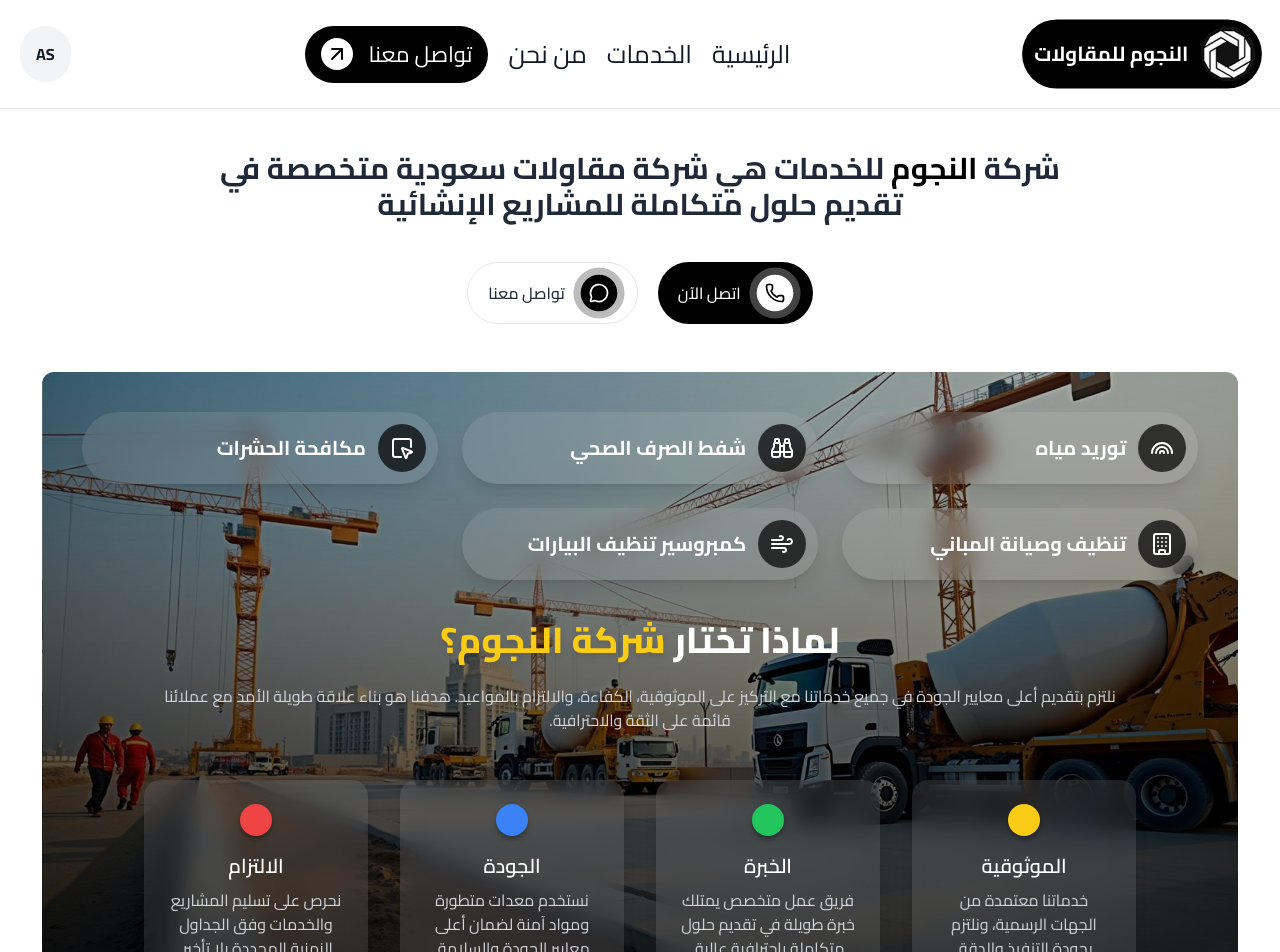
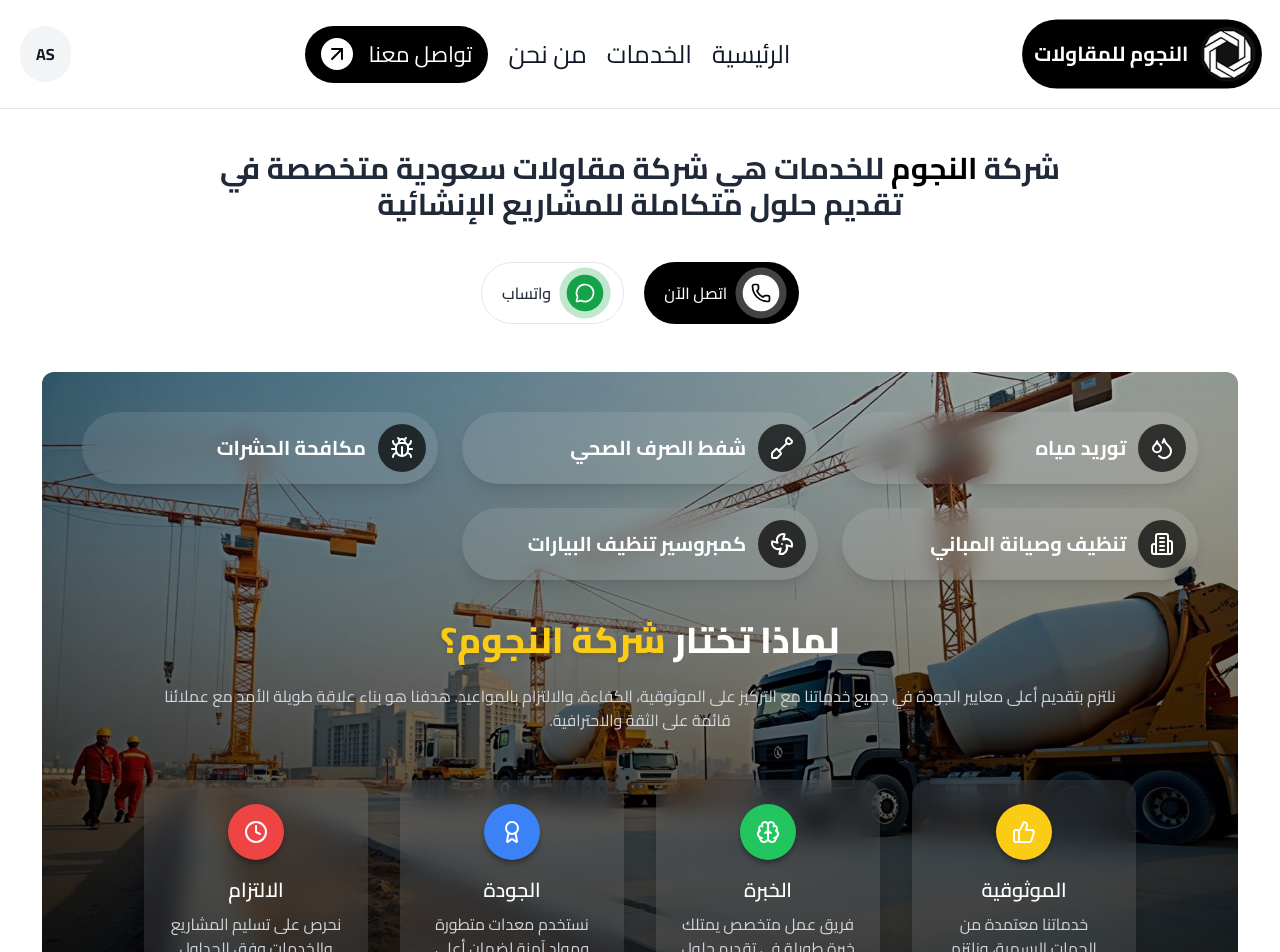
Before and after one commit to ashmawymidxd/Stars, a React (Vite) app: page / in a window 1280 px wide. Shown: the top 952 px of the page. Built offline with nearby package versions, Linux system fonts and the light colour scheme.

Commit message:
Update HeroSection.jsx

```diff
--- a/src/components/HeroSection.jsx
+++ b/src/components/HeroSection.jsx
@@ -1,11 +1,16 @@
-import { Phone, MessageCircleIcon } from "lucide-react";
+
+import { Phone, MessageCircle } from "lucide-react";
 import banner from "../assets/hero/banner2.jpg";
 import {
-  RainbowIcon,
-  BinocularsIcon,
-  InspectIcon,
-  BuildingIcon,
-  WindIcon,
+  Droplets,
+  Shovel,
+  Bug,
+  Building2,
+  Fan,
+  ThumbsUp,
+  Brain,
+  Award,
+  Clock
 } from "lucide-react";
 import { motion } from "framer-motion";
 
@@ -14,27 +19,27 @@ function HeroSection() {
     {
       id: 1,
       name: "توريد مياه",
-      icon: RainbowIcon,
+      icon: Droplets,
     },
     {
       id: 2,
       name: "شفط الصرف الصحي",
-      icon: BinocularsIcon,
+      icon: Shovel,
     },
     {
       id: 3,
       name: "مكافحة الحشرات",
-      icon: InspectIcon,
+      icon: Bug,
     },
     {
       id: 4,
       name: "تنظيف وصيانة المباني",
-      icon: BuildingIcon,
+      icon: Building2,
     },
     {
       id: 5,
       name: "كمبروسير تنظيف البيارات",
-      icon: WindIcon,
+      icon: Fan,
     },
   ];
 
@@ -129,20 +134,20 @@ function HeroSection() {
               whileTap={{ scale: 0.95 }}
             >
               <motion.span
-                className="bg-black text-white p-2 rounded-full flex items-center justify-center relative"
+                className="bg-green-600 text-white p-2 rounded-full flex items-center justify-center relative"
                 variants={pulseAnimation}
                 initial="hidden"
                 animate="visible"
               >
                 <motion.span
-                  className="absolute inset-0 bg-black rounded-full"
+                  className="absolute inset-0 bg-green-600 rounded-full"
                   variants={overlayAnimation}
                   initial="hidden"
                   animate="visible"
                 />
-                <MessageCircleIcon className="relative z-10" size={20} />
+                <MessageCircle className="relative z-10" size={20} />
               </motion.span>
-              تواصل معنا
+              واتساب
             </motion.a>
           </motion.div>
         </div>
@@ -211,21 +216,25 @@ function HeroSection() {
             <div className="grid grid-cols-1 sm:grid-cols-2 lg:grid-cols-4 gap-8">
               {[
                 {
+                  icon: ThumbsUp,
                   color: "bg-yellow-400",
                   title: "الموثوقية",
                   text: "خدماتنا معتمدة من الجهات الرسمية، ونلتزم بجودة التنفيذ والدقة.",
                 },
                 {
+                  icon: Brain,
                   color: "bg-green-500",
                   title: "الخبرة",
                   text: "فريق عمل متخصص يمتلك خبرة طويلة في تقديم حلول متكاملة باحترافية عالية.",
                 },
                 {
+                  icon: Award,
                   color: "bg-blue-500",
                   title: "الجودة",
                   text: "نستخدم معدات متطورة ومواد آمنة لضمان أعلى معايير الجودة والسلامة.",
                 },
                 {
+                  icon: Clock,
                   color: "bg-red-500",
                   title: "الالتزام",
                   text: "نحرص على تسليم المشاريع والخدمات وفق الجداول الزمنية المحددة بلا تأخير.",
@@ -240,9 +249,9 @@ function HeroSection() {
                   viewport={{ once: false, amount: 0.2 }}
                   custom={i + 2}
                 >
-                  <span
-                    className={`${item.color} p-4 rounded-full mb-4 shadow-md shadow-black/30`}
-                  />
+                  <span className={`${item.color} p-4 rounded-full mb-4 shadow-md shadow-black/30 flex items-center justify-center`}>
+                    <item.icon className="text-white" size={24} />
+                  </span>
                   <h3 className="text-lg sm:text-xl font-semibold mb-2">
                     {item.title}
                   </h3>
```
